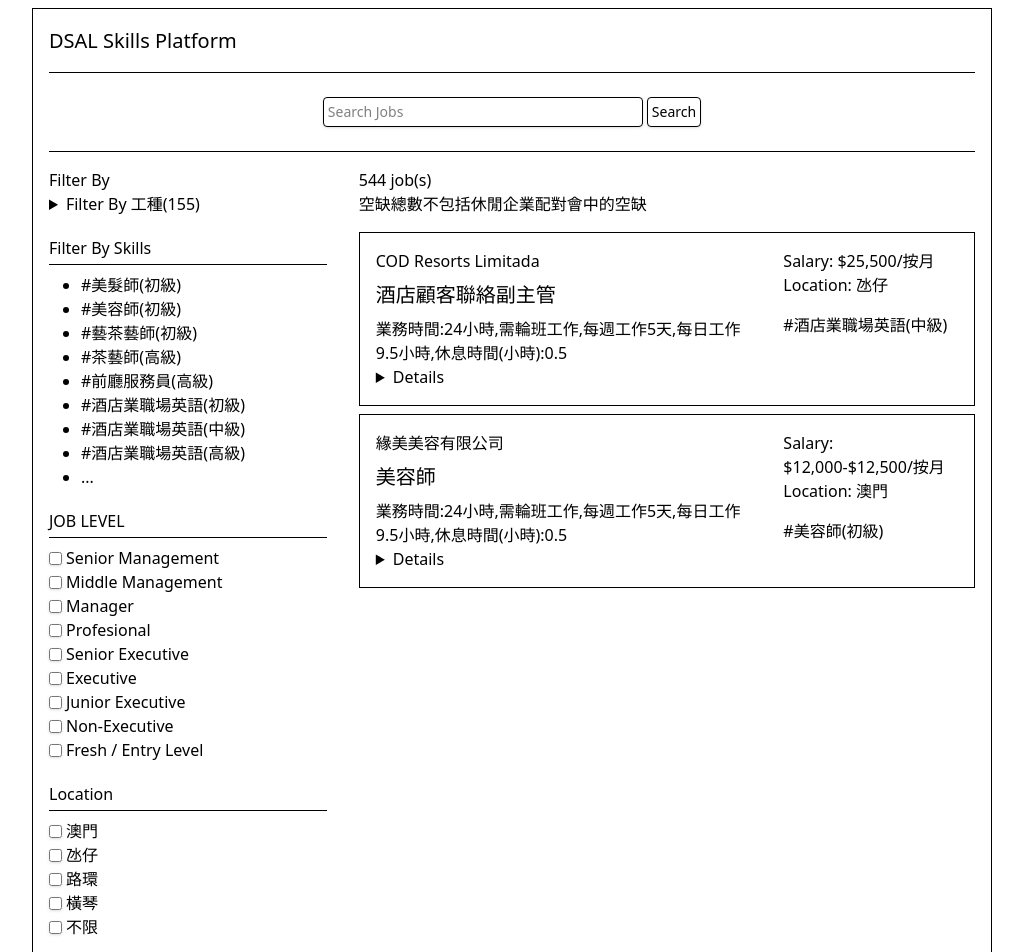
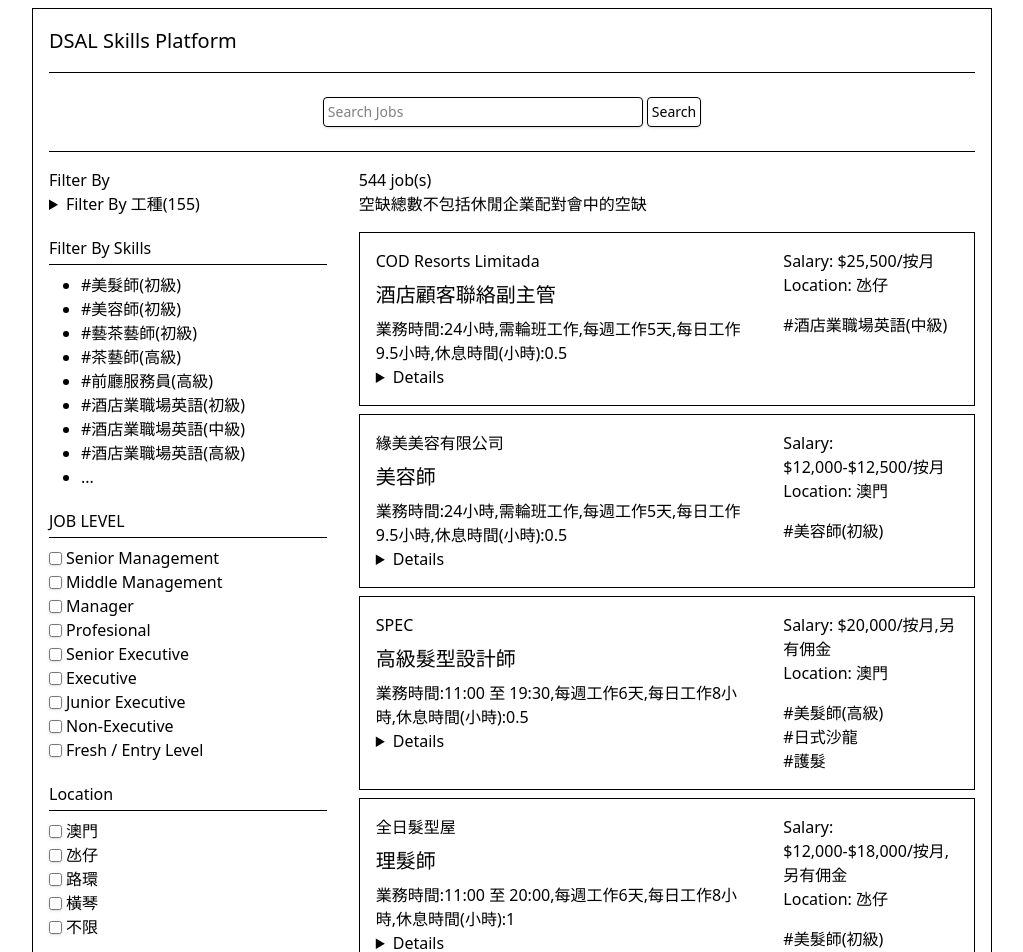
Before and after one commit to LunchBox/dsal-platform, a Vue app: page /jobs in a window 1280 px wide. Shown: the top 952 px of the page, without its empty margins (128-1151 px from the left). Built offline with nearby package versions, Linux system fonts and the light colour scheme; the HTML template or start-up script is replaced by a standard one.

Commit message:
adding more jobs

```diff
--- a/src/data/jobs.ts
+++ b/src/data/jobs.ts
@@ -24,4 +24,28 @@ export const JOBS = [
     exp_req: "2年以上美容公司工作經驗",
     desc: "提供美容服務；提供美容的專業意見予客戶；配合公司銷售美容產品；適時匯報客戶要求、與公司協商改善美容流程及設備提升；操作美容儀器；確保美容服務過程的安全",
   },
+  {
+    tp: "SPEC",
+    name: "高級髮型設計師",
+    salary: "$20,000/按月,另有佣金",
+    location: "澳門",
+    tags: ["美髮師(高級)", "日式沙龍", "護髮"],
+    work_hours:
+      "業務時間:11:00 至 19:30,每週工作6天,每日工作8小時,休息時間(小時):0.5",
+    edu_req: "高中教育,略懂廣東話;普通話一般;英語一般",
+    exp_req: "7年髮型設計師工作經驗, 懂日式沙龍美及護髮技術",
+    desc: "髮型設計, 理髮並為客人提供專業意見",
+  },
+  {
+    tp: "全日髮型屋",
+    name: "理髮師",
+    salary: "$12,000-$18,000/按月,另有佣金",
+    location: "氹仔",
+    tags: ["美髮師(初級)"],
+    work_hours:
+      "業務時間:11:00 至 20:00,每週工作6天,每日工作8小時,休息時間(小時):1",
+    edu_req: "不論學歷,廣東話一般;普通話一般",
+    exp_req: "任職過理髮行業需有3年以上經驗",
+    desc: "單剪及或懂染燙,提成佣金高",
+  },
 ];
```
